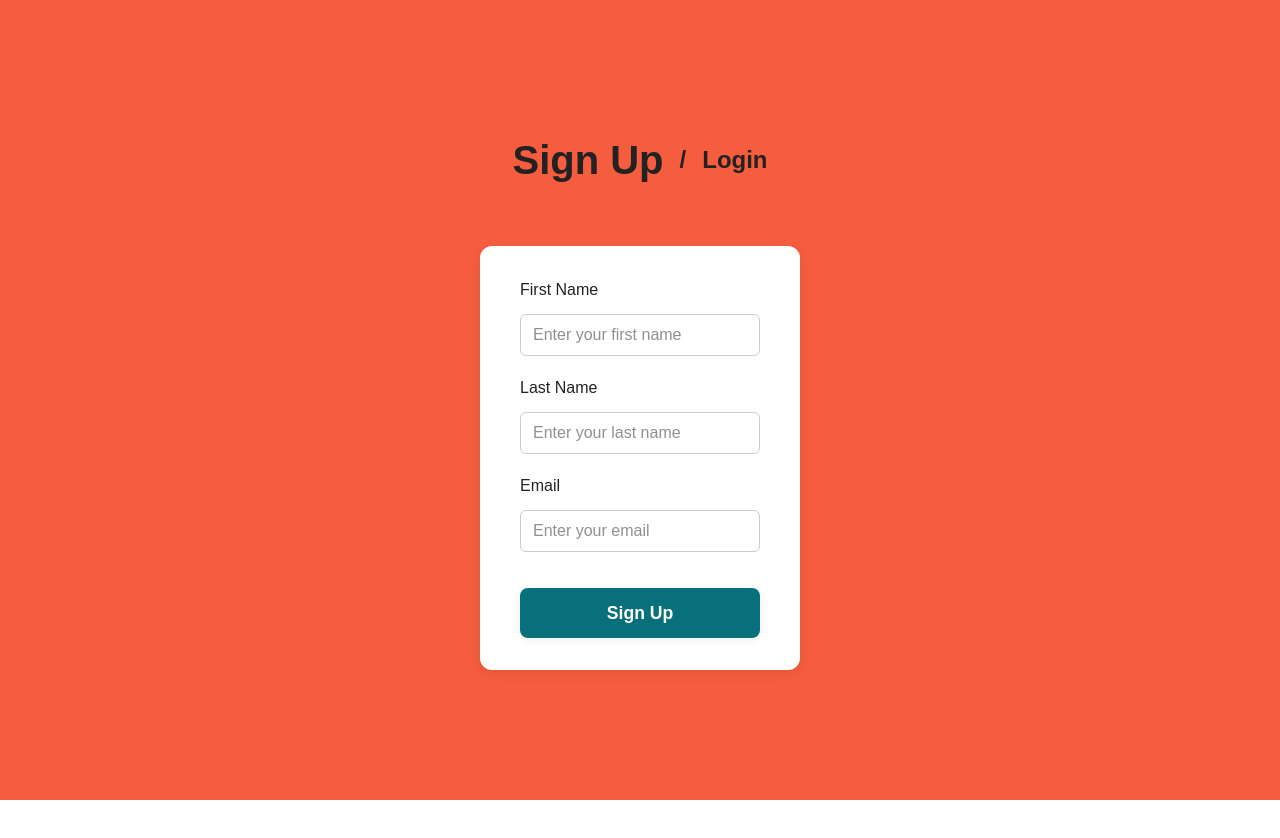
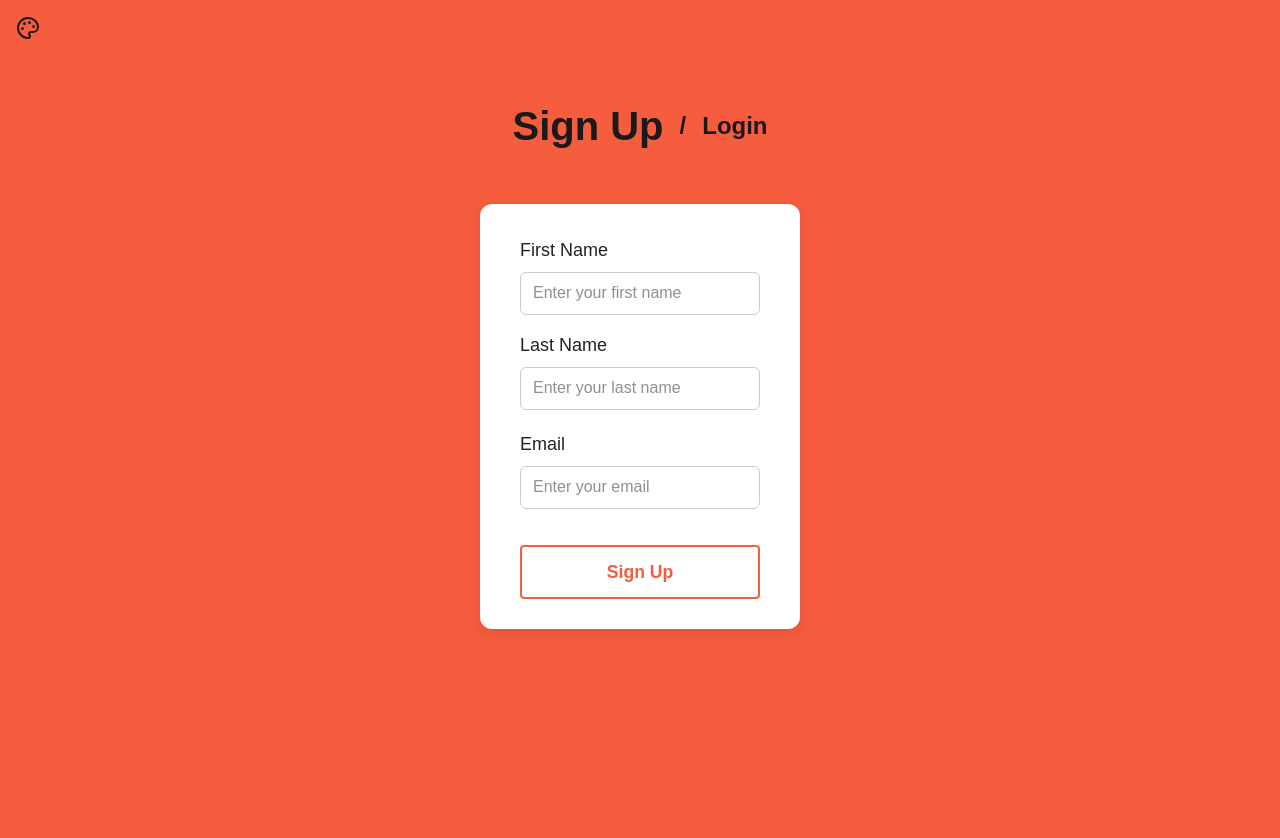
Before and after one commit to virtu-ally/virtually-fe, a React (Vite) app: page /#/login in a window 1280 px wide. Shown: the top 838 px of the page. Before the commit the page ends 800 px from the top, so only its background shows below. Built offline with nearby package versions, Linux system fonts and the light colour scheme; a web font is replaced by a local one.

Commit message:
improved login page

```diff
--- a/package.json
+++ b/package.json
@@ -15,6 +15,7 @@
     "@tanstack/react-query": "^5.75.2",
     "lucide-react": "^0.487.0",
     "react": "^19.0.0",
+    "react-color": "^2.19.3",
     "react-dom": "^19.0.0",
     "react-router-dom": "^7.5.0"
   },
--- a/src/App.tsx
+++ b/src/App.tsx
@@ -11,6 +11,8 @@ import {
 import Dashboard from "./pages/Dashboard";
 import Login from "./pages/Login";
 import Template from "./pages/Template";
+import { ThemeProvider } from "./context/ThemeContext";
+import ThemeSelector from "./components/themeSelector";
 import { useState } from "react";
 
 function App() {
@@ -19,21 +21,22 @@ function App() {
 
   console.log(location.pathname, "location.pathname");
   return (
-    <div
-      className={`${location.pathname === "/" ? "background" : ""}
-      ${location.pathname === "/template" ? "bg-white" : ""}
-      `}
-    >
+    <ThemeProvider>
+      <div className={`bg-[var(--bg-color)] text-[var(--text-color)]`}>
+        <ThemeSelector />
         <Routes location={location}>
           <Route
             path="/"
-          element={loggedIn ? <Navigate to="/dashboard" replace /> : <Login />}
+            element={
+              loggedIn ? <Navigate to="/dashboard" replace /> : <Login />
+            }
           />
           <Route path="/dashboard" element={<Dashboard />} />
           <Route path="/template" element={<Template />} />
           <Route path="/login" element={<Login />} />
         </Routes>
       </div>
+    </ThemeProvider>
   );
 }
 
--- /dev/null
+++ b/src/components/themeSelector/index.css
@@ -0,0 +1,17 @@
+/* .github-picker > div > span > div {
+  width: 36px;
+  height: 36px;
+} */
+.github-picker {
+  span {
+    border-top: 1px solid rgb(194, 194, 194);
+    border-bottom: 1px solid rgb(194, 194, 194);
+    width: 36px;
+    height: 36px;
+
+    div {
+      width: 36px !important;
+      height: 36px !important;
+    }
+  }
+}
--- /dev/null
+++ b/src/components/themeSelector/index.tsx
@@ -0,0 +1,93 @@
+import "./index.css";
+
+import { GithubPicker } from "react-color";
+import { useState } from "react";
+import { useTheme } from "../../context/ThemeContext";
+
+const themeBgColors: Record<"modern" | "dark" | "light" | "blue", string> = {
+  modern: "#f55d3e",
+  dark: "#1a1a1a",
+  light: "#e0f9e2",
+  blue: "#1e40af",
+};
+
+const ThemeSelector = () => {
+  const { setTheme } = useTheme();
+  const [showPalette, setShowPalette] = useState(false);
+
+  const swatchColors = Object.values(themeBgColors);
+
+  // When a swatch is picked, find the theme by color and set it
+  const handleSwatchChange = (color: { hex: string }) => {
+    const foundTheme = (
+      Object.entries(themeBgColors) as [string, string][]
+    ).find(([, value]) => value.toLowerCase() === color.hex.toLowerCase());
+    if (foundTheme) {
+      setTheme(foundTheme[0] as "modern" | "dark" | "light" | "blue");
+    }
+    setShowPalette(false);
+  };
+
+  return (
+    <div className="w-fit p-4 h-16">
+      <button
+        className="mb-2 cursor-pointer group"
+        onClick={() => setShowPalette(!showPalette)}
+      >
+        <svg
+          xmlns="http://www.w3.org/2000/svg"
+          width="24"
+          height="24"
+          viewBox="0 0 24 24"
+          fill="none"
+          stroke="currentColor"
+          strokeWidth="2"
+          strokeLinecap="round"
+          strokeLinejoin="round"
+          className=""
+        >
+          <path d="M12 22a1 1 0 0 1 0-20 10 9 0 0 1 10 9 5 5 0 0 1-5 5h-2.25a1.75 1.75 0 0 0-1.4 2.8l.3.4a1.75 1.75 0 0 1-1.4 2.8z" />
+          <circle
+            cx="13.5"
+            cy="6.5"
+            r=".5"
+            fill="currentColor"
+            className="group-hover:stroke-[red] group-focus:stroke-[red] group-active:stroke-[red]"
+          />
+          <circle
+            cx="17.5"
+            cy="10.5"
+            r=".5"
+            fill="currentColor"
+            className="group-hover:stroke-[blue] group-focus:stroke-[blue] group-active:stroke-[blue]"
+          />
+          <circle
+            cx="6.5"
+            cy="12.5"
+            r=".5"
+            fill="currentColor"
+            className="group-hover:stroke-[teal] group-focus:stroke-[teal] group-active:stroke-[teal]"
+          />
+          <circle
+            cx="8.5"
+            cy="7.5"
+            r=".5"
+            fill="currentColor"
+            className="group-hover:stroke-[blueviolet] group-focus:stroke-[blueviolet] group-active:stroke-[blueviolet]"
+          />
+        </svg>
+      </button>
+      {showPalette && (
+        <div onBlur={() => setShowPalette(false)}>
+          <GithubPicker
+            onChange={handleSwatchChange}
+            colors={swatchColors}
+            width="100%"
+          />
+        </div>
+      )}
+    </div>
+  );
+};
+
+export default ThemeSelector;
--- /dev/null
+++ b/src/context/ThemeContext.tsx
@@ -0,0 +1,29 @@
+import React, { createContext, useContext, useEffect, useState } from "react";
+
+type Theme = "modern" | "dark" | "light" | "blue";
+
+interface ThemeContextType {
+  theme: Theme;
+  setTheme: (theme: Theme) => void;
+}
+
+const ThemeContext = createContext<ThemeContextType>({
+  theme: "modern",
+  setTheme: () => {},
+});
+
+export const ThemeProvider = ({ children }: { children: React.ReactNode }) => {
+  const [theme, setTheme] = useState<Theme>("modern");
+
+  useEffect(() => {
+    document.documentElement.setAttribute("data-theme", theme);
+  }, [theme]);
+
+  return (
+    <ThemeContext.Provider value={{ theme, setTheme }}>
+      {children}
+    </ThemeContext.Provider>
+  );
+};
+
+export const useTheme = () => useContext(ThemeContext);
--- a/src/index.css
+++ b/src/index.css
@@ -1,7 +1,7 @@
 @import url("https://fonts.googleapis.com/css2?family=Kameron:wght@400;700&display=swap");
 @import "tailwindcss";
 
-#root {
+:root {
   --primary-color-peach: #ffdab3;
   --primary-color-purple: #574964;
   --primary-color-purple-light: #9f8383;
@@ -11,7 +11,51 @@
   --primary-color-teal: #07707a;
   --primary-color-yellow: #f5b83e;
   --font-kameron: "Kameron", sans-serif;
-  background-color: #ffdab3;
+}
+[data-theme="modern"] {
+  --bg-color: #f55d3e;
+  --text-color: #1a1a1a;
+  --primary-color: #8b5cf6;
+  --secondary-color: #50505b;
+  --accent-color: #fb923c;
+  --accent-color-light: #fdba74;
+  --btn-color: var(--primary-color-teal);
+}
+/* Dark Theme */
+[data-theme="dark"] {
+  --bg-color: #1a1a1a;
+  --text-color: #ffffff;
+  --primary-color: #8b5cf6;
+  --secondary-color: #4b5563;
+  --accent-color: #fb923c;
+  --accent-color-light: #fdba74;
+  --btn-color: #077a5b;
+}
+
+/* Light Theme */
+[data-theme="light"] {
+  --bg-color: #c1f9c6;
+  --text-color: #1a1a1a;
+  --primary-color: #8b5cf6;
+  --secondary-color: #4b5563;
+  --accent-color: #fb923c;
+  --accent-color-light: #fdba74;
+  --btn-color: #f55d3e;
+}
+
+/* Blue Theme */
+[data-theme="blue"] {
+  --bg-color: #1e40af;
+  --text-color: #ffffff;
+  --primary-color: #3b82f6;
+  --secondary-color: #60a5fa;
+  --accent-color: #38bdf8;
+  --accent-color-light: #7dd3fc;
+  --btn-color: #193283;
+}
+
+#root {
+  background-color: var(--bg-color);
   font-family: var(--font-kameron);
   height: 100%;
 }
@@ -51,4 +95,10 @@ body {
   .animation-delay-1000 {
     animation-delay: 1s;
   }
+  .btn {
+    @apply bg-[var(--bg-color)] rounded;
+  }
+  [data-theme="light"] .login-button {
+    color: #1a1a1a;
+  }
 }
--- a/src/pages/Login/index.css
+++ b/src/pages/Login/index.css
@@ -1,10 +1,11 @@
 .login-container {
   min-height: 100vh;
-  background: var(--primary-color-orange, #f55d3e);
+  background: var(--bg-color);
+  color: var(--text-color);
   display: flex;
   flex-direction: column;
   align-items: center;
-  justify-content: center;
+  justify-content: flex-start;
 }
 
 .login-form-container {
@@ -19,7 +20,7 @@
   font-weight: bold;
   margin-bottom: 2rem;
   text-align: center;
-  color: #222;
+  color: var(--text-color);
   transition: font-size 500ms;
 }
 
@@ -32,16 +33,29 @@
   flex-direction: column;
   gap: 1.25rem;
   min-width: 320px;
+  height: auto;
   overflow: hidden;
-  transition: height 0.5s cubic-bezier(0.4, 0, 0.2, 1);
+  transition: height 0.2s linear, opacity 0.5s linear;
+}
+
+.hide {
+  height: 0;
+  opacity: 0;
+  transition: height 0.2s linear, opacity 0.2s linear;
+}
+
+.signup-fields {
+  animation: fadeIn 0.5s linear;
 }
 
 .login-form.signup {
-  height: 600px;
+  height: 425px;
+  opacity: 100%;
+  transition: height 0.2s linear, opacity 0.8s linear;
 }
 
 .login-form.login {
-  height: 300px;
+  height: 280px;
 }
 
 .login-form label {
@@ -57,32 +71,32 @@
   border-radius: 0.375rem;
   padding: 0.5rem 0.75rem;
   font-size: 1rem;
-  margin-top: 0.25rem;
   transition: border-color 0.2s;
 }
 
 .login-input:focus {
-  border-color: var(--primary-color-teal, #034c53);
+  border-color: var(--accent-color);
   outline: none;
 }
 
 .login-button {
-  background: var(--primary-color-teal, #034c53);
-  color: #fff;
-  border: none;
-  border-radius: 0.5rem;
   padding: 0.75rem;
   font-weight: bold;
   font-size: 1.1rem;
   cursor: pointer;
   margin-top: 1rem;
-  transition: background 0.2s, box-shadow 0.2s;
-  box-shadow: 0 2px 8px rgba(0, 0, 0, 0.07);
+  background: none;
+  border: 2px solid var(--bg-color);
+  transition: all 0.2s ease-in-out;
+  z-index: 1;
 }
 
 .login-button:hover,
 .login-button:focus {
-  background: var(--primary-color-orange, #f55d3e);
+  color: var(--text-color);
+  transition: all 0.2s ease-in-out;
+  background: var(--bg-color);
+  box-shadow: inset 0 -3.25em 0 0 var(--bg-color);
 }
 
 .login-success {
--- a/src/pages/Login/index.tsx
+++ b/src/pages/Login/index.tsx
@@ -36,13 +36,14 @@ const Login = () => {
         },
       });
     } else {
-      loginMutation.mutate({ id: 1 });
+      loginMutation.mutate({ id: "b46e48a3-51f5-424a-a332-0bc57abfcdfc" });
     }
   };
 
+  // https://auth0.com/docs/quickstart/spa/react/01-login
   return (
-    <div className="login-container">
-      <div className="flex items-center justify-center gap-4 mb-6">
+    <div className="login-container bg-[var(--bg-color)] text-[var(--text-color)] mt-8">
+      <div className="flex items-center justify-center gap-4 mb-4">
         <button
           className={`login-title tab-btn ${tab === "signup" ? "active" : ""}`}
           onClick={() => setTab("signup")}
@@ -58,10 +59,17 @@ const Login = () => {
         </button>
       </div>
       <div className="login-form-container">
-        <form className="login-form" onSubmit={handleSubmit}>
-          {tab === "signup" && (
-            <>
-              <label>
+        <form
+          className={`login-form ${tab !== "signup" ? "login " : "signup"}`}
+          onSubmit={handleSubmit}
+        >
+          <div
+            // className={`flex flex-col gap-4 h-full transition-all duration-500 ease-in-out ${
+            className={`flex flex-col gap-4 h-full transition-all duration-500 linear delay-75 signup-fields ${
+              tab !== "signup" ? "hide" : ""
+            }`}
+          >
+            <label className="text-lg">
               First Name
               <input
                 name="first_name"
@@ -72,7 +80,7 @@ const Login = () => {
                 placeholder="Enter your first name"
               />
             </label>
-              <label>
+            <label className="text-lg">
               Last Name
               <input
                 name="last_name"
@@ -83,9 +91,8 @@ const Login = () => {
                 placeholder="Enter your last name"
               />
             </label>
-            </>
-          )}
-          <label>
+          </div>
+          <label className="text-lg">
             Email
             <input
               name="email"
@@ -93,13 +100,13 @@ const Login = () => {
               value={form.email}
               onChange={handleChange}
               required
-              className="login-input"
+              className="login-input z-[1]"
               placeholder="Enter your email"
             />
           </label>
           <button
             type="submit"
-            className="login-button"
+            className="login-button btn text-[var(--bg-color)]"
             disabled={signupMutation.isPending || loginMutation.isPending}
           >
             {tab === "signup"
--- a/tailwind.config.js
+++ b/tailwind.config.js
@@ -6,6 +6,46 @@ module.exports = {
       fontFamily: {
         kameron: ["Kameron", "sans-serif"],
       },
+      colors: {
+        // Modern theme (current)
+        modern: {
+          peach: "#ffdab3",
+          purple: "#574964",
+          "purple-light": "#9f8383",
+          "purple-lighter": "#c8aaaa",
+          orange: "#f55d3e",
+          red: "#d11f2f",
+          teal: "#07707a",
+          yellow: "#f5b83e",
+        },
+        // Dark theme
+        dark: {
+          bg: "#1a1a1a",
+          text: "#ffffff",
+          primary: "#3d3d3d",
+          secondary: "#2d2d2d",
+          accent: "#6366f1",
+          "accent-light": "#818cf8",
+        },
+        // Light theme
+        light: {
+          bg: "#ffffff",
+          text: "#1a1a1a",
+          primary: "#f3f4f6",
+          secondary: "#e5e7eb",
+          accent: "#2563eb",
+          "accent-light": "#3b82f6",
+        },
+        // Blue theme
+        blue: {
+          bg: "#f0f9ff",
+          text: "#1e3a8a",
+          primary: "#3b82f6",
+          secondary: "#60a5fa",
+          accent: "#1d4ed8",
+          "accent-light": "#2563eb",
+        },
+      },
     },
   },
   plugins: [],
```
Also changed, not shown: 2 other files (tests, documents, lock files or other folders). Lines whose indentation alone changed are shown as unchanged.
